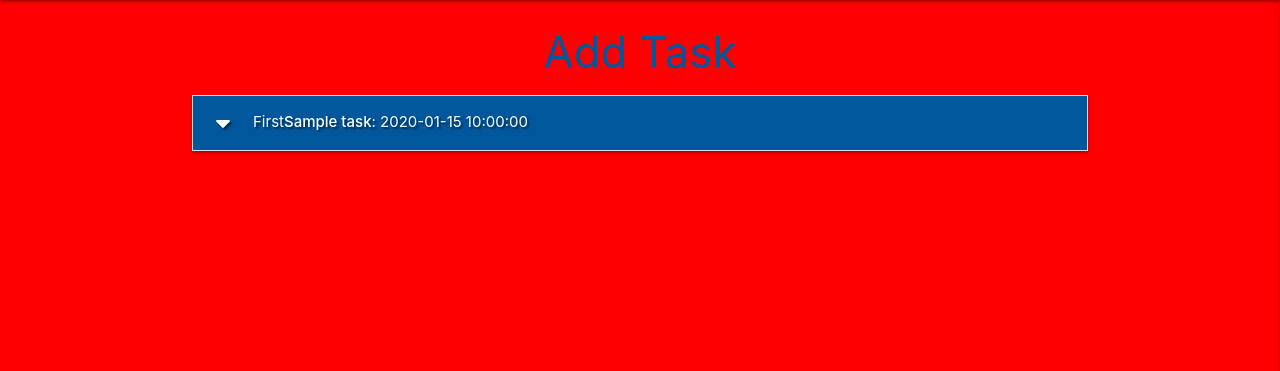
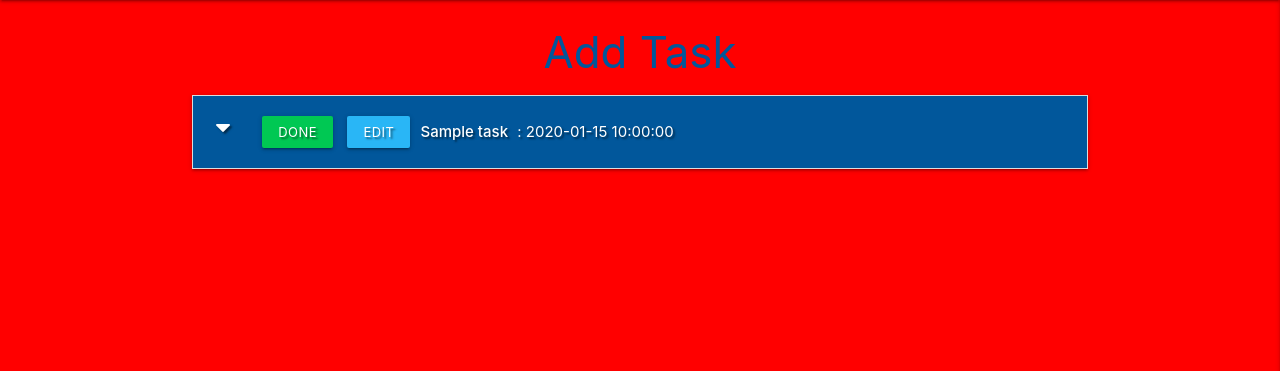
Before and after one commit to Paul-Glanville/backend-mini-project, a Python web app: template templates/tasks.html in a window 1280 px wide. Shown: the part 64-435 px from the top of the page. Run offline with Jinja, Linux system fonts and the light colour scheme; the template is opened without the code that fills it: most values are stand-ins (such as "Sample title", 1, 10 or a date in 2020).

Commit message:
Add task edit and done buttons

```diff
--- a/static/css/style.css
+++ b/static/css/style.css
@@ -7,3 +7,10 @@ body {
 .flashes h4 {
     line-height: 2;
 }
+.btn-small {
+    margin: 5px;
+}
+.collapsible-header .col strong {
+    margin: 5px;
+    line-height: 42px;
+}
--- a/templates/tasks.html
+++ b/templates/tasks.html
@@ -7,12 +7,18 @@
         {% for task in tasks %}
             <li>
                 <div class="collapsible-header white-text light-blue darken-4 text-shadow">
-                    <i class="fas fa-caret-down"></i>First
-                    <strong>{{ task.task_name }}</strong> : {{ task.due_date }}
-                    {% if task.is_urgent == "on" %}
-                        <i class="fas fa-exclamation-circle light-blue-text text-darken-2 tooltipped"
-                            data-position="right" data-tooltip="Urgent"></i>
-                    {% endif %}
+                    <div class="col s3">
+                        <i class="fas fa-caret-down"></i>
+                        <a class="btn-small green accent-4">Done</a>
+                        <a class="btn-small light-blue lighten-1">Edit</a>
+                    </div>
+                    <div class="col s9">
+                        <strong>{{ task.task_name }}</strong> : {{ task.due_date }}
+                        {% if task.is_urgent == "on" %}
+                            <i class="fas fa-exclamation-circle light-blue-text text-darken-2 tooltipped" data-position="right"
+                                data-tooltip="Urgent"></i>
+                        {% endif %}
+                    </div>
                 </div>
                 <div class="collapsible-body">
                     <strong>{{ task.category_name}}</strong>
```
